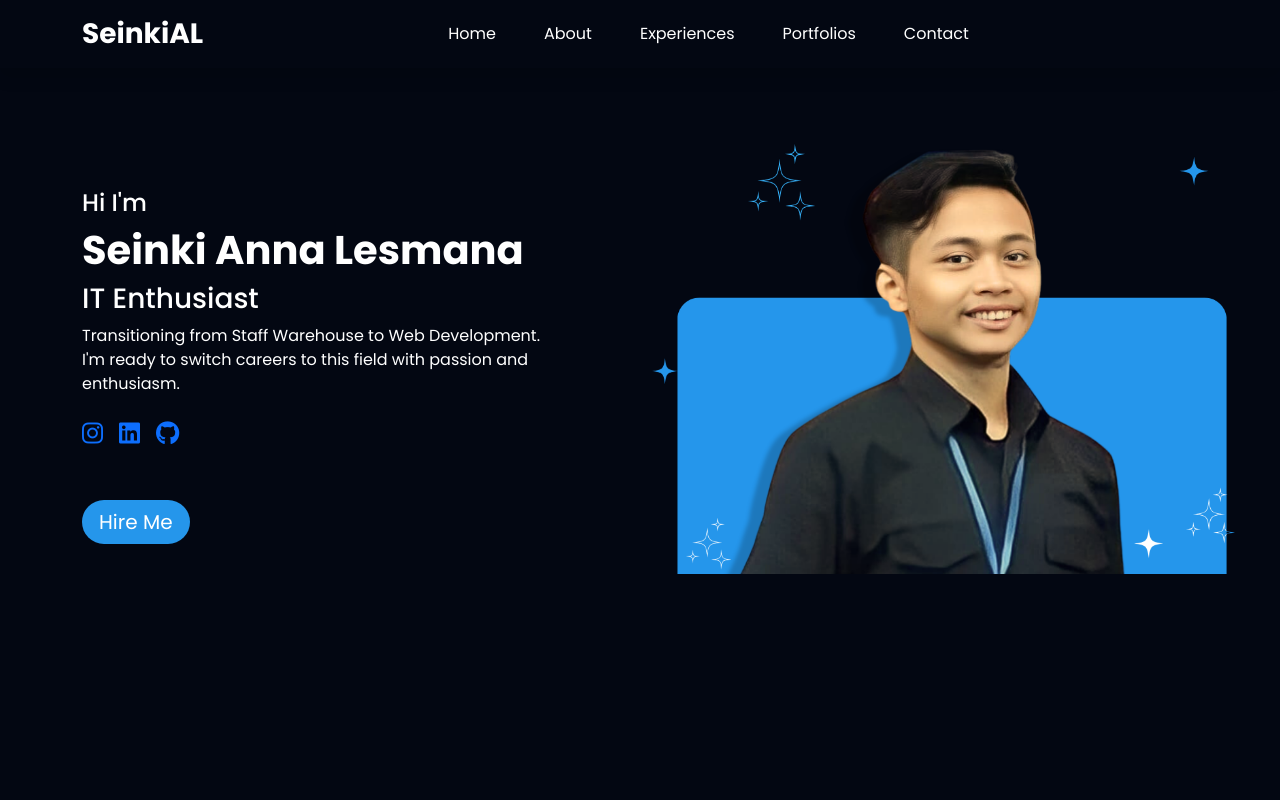
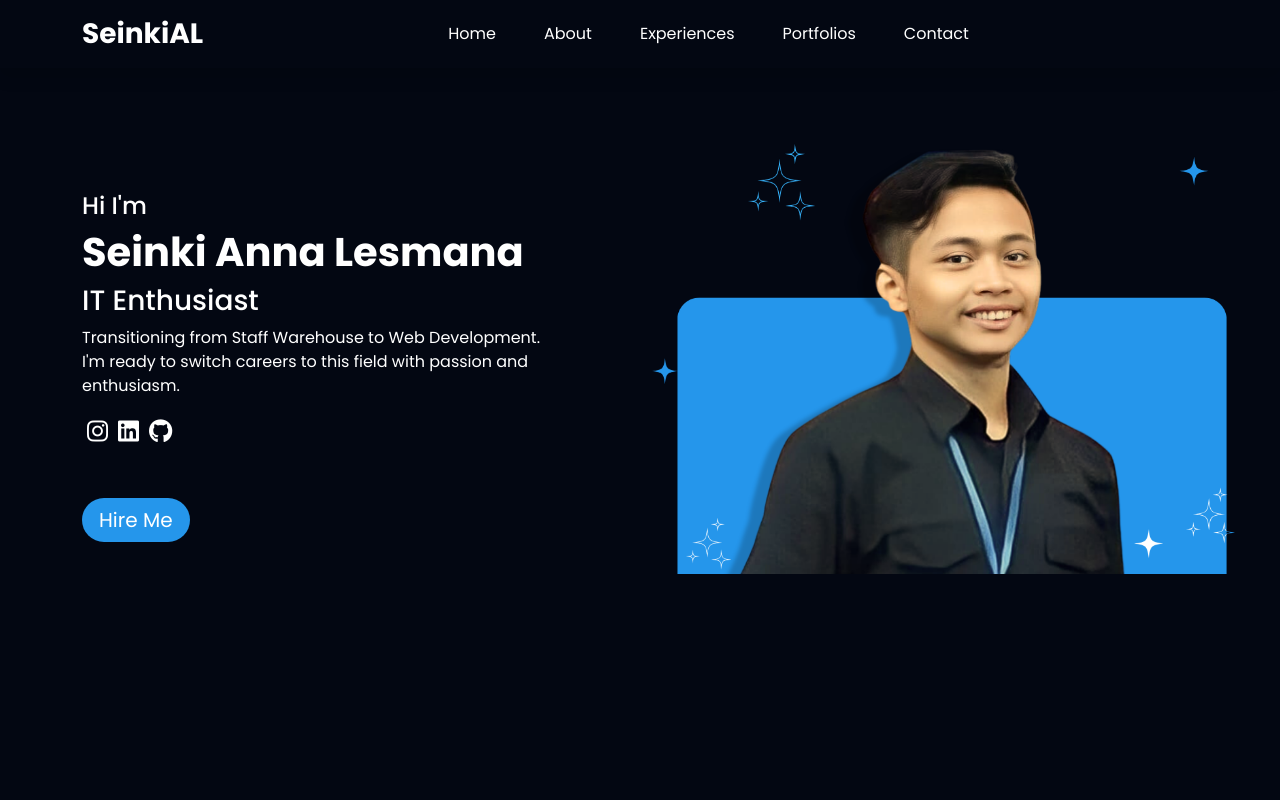
Before and after one commit to Seinki/personal_portfolios, a React (Vite) app: page / in a window 1280 px wide. Shown: the top 800 px of the page. Built offline with nearby package versions, Linux system fonts and the light colour scheme.

Commit message:
update social icons style

```diff
--- a/src/data/css/main.css
+++ b/src/data/css/main.css
@@ -54,13 +54,16 @@
   width: 600px;
 }
 
-.social-icons {
-  display: flex;
+.social-icons a {
+  /* display: flex; */
+  padding: 5px;
   gap: 1rem;
   font-size: 1.5rem;
   padding-top: 0.3rem;
+  text-decoration: none;
+  color: white;
 }
-.social-icons i:hover {
+.social-icons a:hover {
   color: var(--blue-color);
   cursor: pointer;
   transition: all 0.3s ease;
```
